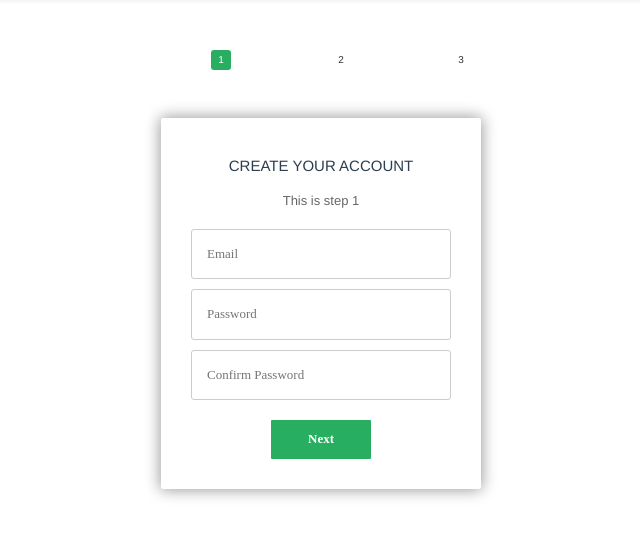
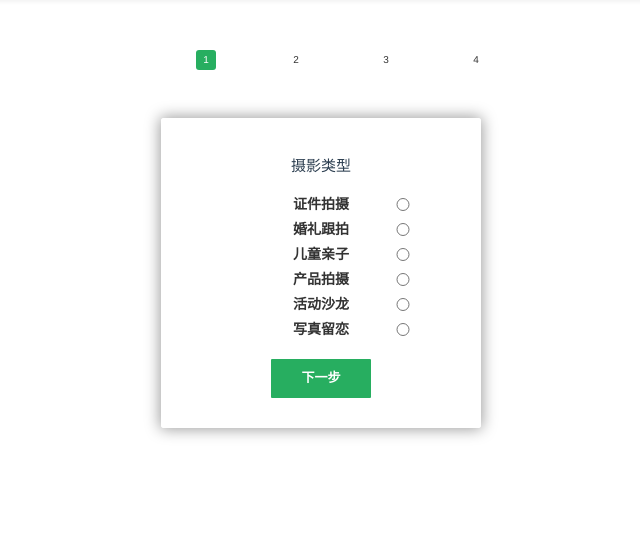
Before and after one commit to npmcdn-to-unpkg-bot/once2016, a Django app: page /appointment/ in a window 1280 px wide. Shown: the part 52-590 px from the top of the page, without its empty margins (319-959 px from the left). Run offline with Django 3.2, Linux system fonts and the light colour scheme; some libraries are stand-ins or nearby versions.

Commit message:
Add form content in appointment page

```diff
--- a/website/home/static/css/style.css
+++ b/website/home/static/css/style.css
@@ -123,7 +123,8 @@
 	color: white;
 	text-transform: uppercase;
 	font-size: 9px;
-	width: 33.33%;
+	/* width: 33.33%; */
+    width: 25%;
 	float: left;
 	position: relative;
 }
--- a/website/home/templates/appointment.html
+++ b/website/home/templates/appointment.html
@@ -1,31 +1,159 @@
 {% include "header.html" %}
 
+<!-- appointment form, refer to http://thecodeplayer.com/walkthrough/jquery-multi-step-form-with-progress-bar -->
 <!-- multistep form -->
-<form id="msform">
+<form id="msform" method="post" action="{% url 'home:appointment_result'%}">
+	{% csrf_token %}
+
 	<!-- progressbar -->
 	<ul id="progressbar">
 		<li class="active">Account Setup</li>
 		<li>Social Profiles</li>
 		<li>Personal Details</li>
+		<li>预约时间</li>
 	</ul>
 	<!-- fieldsets -->
+
 	<fieldset>
-		<h2 class="fs-title">Create your account</h2>
-		<h3 class="fs-subtitle">This is step 1</h3>
-		<input type="text" name="email" placeholder="Email" />
-		<input type="password" name="pass" placeholder="Password" />
-		<input type="password" name="cpass" placeholder="Confirm Password" />
-		<input type="button" name="next" class="next action-button" value="Next" />
+		<h2 class="fs-title">摄影类型</h2>
+		<h3 class="fs-subtitle"></h3>
+
+		<label class="radio">
+			<input type="radio" name="photo_type" id="type1" value="type1"> 证件拍摄
+		</label>
+		<label class="radio">
+			<input type="radio" name="photo_type" id="type2" value="type2"> 婚礼跟拍
+		</label>
+		<label class="radio">
+			<input type="radio" name="photo_type" id="type3" value="type3"> 儿童亲子
+		</label>
+		<label class="radio">
+			<input type="radio" name="photo_type" id="type4" value="type4"> 产品拍摄
+		</label>
+		<label class="radio">
+			<input type="radio" name="photo_type" id="type5" value="type5"> 活动沙龙
+		</label>
+		<label class="radio">
+			<input type="radio" name="photo_type" id="type6" value="type6"> 写真留恋
+		</label>
+
+		<input type="button" name="next" class="next action-button" value="下一步" />
+
 	</fieldset>
+
 	<fieldset>
-		<h2 class="fs-title">Social Profiles</h2>
-		<h3 class="fs-subtitle">Your presence on the social network</h3>
-		<input type="text" name="twitter" placeholder="Twitter" />
-		<input type="text" name="facebook" placeholder="Facebook" />
-		<input type="text" name="gplus" placeholder="Google Plus" />
-		<input type="button" name="previous" class="previous action-button" value="Previous" />
-		<input type="button" name="next" class="next action-button" value="Next" />
+		<h2 class="fs-title">拍摄人数</h2>
+		<h3 class="fs-subtitle"></h3>
+
+		<label class="radio">
+			<input type="radio" name="photo_people_number" id="number1" value="number1"> 1人
+		</label>
+		<label class="radio">
+			<input type="radio" name="photo_people_number" id="number2" value="number2"> 2人
+		</label>
+		<label class="radio">
+			<input type="radio" name="photo_people_number" id="number3" value="number3"> 3人
+		</label>
+		<label class="radio">
+			<input type="radio" name="photo_people_number" id="number4" value="number4"> 更多
+		</label>
+
+		<input type="button" name="previous" class="previous action-button" value="上一步" />
+		<input type="button" name="next" class="next action-button" value="下一步" />
+
 	</fieldset>
+
+	<fieldset>
+		<h2 class="fs-title">选择时间</h2>
+		<h3 class="fs-subtitle"></h3>
+
+		<input type="date" name="appointment_date" class="form-control" id="inputPassword3">
+
+		<label class="radio-inline">
+			<input type="radio" name="appointment_time" id="time1" value="time1"> 9:00
+		</label>
+		<label class="radio-inline">
+			<input type="radio" name="appointment_time" id="time2" value="time2"> 9:30
+		</label>
+		<label class="radio-inline">
+			<input type="radio" name="appointment_time" id="time3" value="time3"> 10:00
+		</label>
+		<label class="radio-inline">
+			<input type="radio" name="appointment_time" id="time4" value="time4"> 10:30
+		</label>
+		<label class="radio-inline">
+			<input type="radio" name="appointment_time" id="time5" value="time5"> 11:00
+		</label>
+		<label class="radio-inline">
+			<input type="radio" name="appointment_time" id="time6" value="time6"> 11:30
+		</label>
+		<label class="radio-inline">
+			<input type="radio" name="appointment_time" id="time7" value="time7"> 12:00
+		</label>
+		<label class="radio-inline">
+			<input type="radio" name="appointment_time" id="time8" value="time8"> 12:30
+		</label>
+		<label class="radio-inline">
+			<input type="radio" name="appointment_time" id="time9" value="time9"> 13:00
+		</label>
+		<label class="radio-inline">
+			<input type="radio" name="appointment_time" id="time10" value="time10"> 13:30
+		</label>
+		<label class="radio-inline">
+			<input type="radio" name="appointment_time" id="time11" value="time11"> 14:00
+		</label>
+		<label class="radio-inline">
+			<input type="radio" name="appointment_time" id="time12" value="time12"> 14:30
+		</label>
+		<label class="radio-inline">
+			<input type="radio" name="appointment_time" id="time13" value="time13"> 15:00
+		</label>
+		<label class="radio-inline">
+			<input type="radio" name="appointment_time" id="time14" value="time14"> 15:30
+		</label>
+		<label class="radio-inline">
+			<input type="radio" name="appointment_time" id="time15" value="time15"> 16:00
+		</label>
+		<label class="radio-inline">
+			<input type="radio" name="appointment_time" id="time16" value="time16"> 16:30
+		</label>
+		<label class="radio-inline">
+			<input type="radio" name="appointment_time" id="time17" value="time17"> 17:00
+		</label>
+		<label class="radio-inline">
+			<input type="radio" name="appointment_time" id="time18" value="time18"> 17:30
+		</label>
+		<label class="radio-inline">
+			<input type="radio" name="appointment_time" id="time19" value="time19"> 18:00
+		</label>
+		<label class="radio-inline">
+			<input type="radio" name="appointment_time" id="time20" value="time20"> 18:30
+		</label>
+		<label class="radio-inline">
+			<input type="radio" name="appointment_time" id="time21" value="time21"> 19:00
+		</label>
+
+		<p></p>
+		<input type="button" name="previous" class="previous action-button" value="上一步" />
+		<input type="button" name="next" class="next action-button" value="下一步" />
+	</fieldset>
+
+	<fieldset>
+		<h2 class="fs-title">用户信息</h2>
+		<h3 class="fs-subtitle"></h3>
+
+		<input type="text" name="user_name" id="inputEmail3" placeholder="姓名">
+		<input type="text" name="user_phone" id="inputPassword3" placeholder="电话">
+		<input type="email" name="user_email" id="inputEmail3" placeholder="邮箱">
+
+
+		<p></p>
+		<input type="button" name="previous" class="previous action-button" value="上一步" />
+		<button type="submit" class="btn btn-success action-button">立即预约</button>
+
+	</fieldset>
+
+    <!--
 	<fieldset>
 		<h2 class="fs-title">Personal Details</h2>
 		<h3 class="fs-subtitle">We will never sell it</h3>
@@ -33,9 +161,10 @@
 		<input type="text" name="lname" placeholder="Last Name" />
 		<input type="text" name="phone" placeholder="Phone" />
 		<textarea name="address" placeholder="Address"></textarea>
-		<input type="button" name="previous" class="previous action-button" value="Previous" />
-		<input type="submit" name="submit" class="submit action-button" value="Submit" />
+		<input type="button" name="previous" class="previous action-button" value="上一步" />
+		<input type="submit" name="submit" class="submit action-button" value="立即预约" />
 	</fieldset>
+-->
 </form>
 
 
@@ -47,7 +176,7 @@
 
 
 
-<!--
+<!-- normal form
 <div class="container">
 
 	<div class="text-center" style='margin:30px auto'><h2>摄影拍照</h2></div>
@@ -122,7 +251,7 @@
 
 
 		<div class="form-group">
-			<!-- refer to https://developer.mozilla.org/en-US/docs/Web/HTML/Element/input/date --
+			# refer to https://developer.mozilla.org/en-US/docs/Web/HTML/Element/input/date --
 			<label for="inputPassword3" class="col-sm-2 control-label">预约日期</label>
 			<div class="col-sm-10">
 				<input type="date" name="appointment_date" class="form-control" id="inputPassword3">
@@ -134,7 +263,7 @@
 			<label for="inputPassword3" class="col-sm-2 control-label">预约时间</label>
 			<div class="col-sm-10">
 
-				<!-- <div class="radio disabled">, refer to http://getbootstrap.com/css/#checkboxes-and-radios --
+				# <div class="radio disabled">, refer to http://getbootstrap.com/css/#checkboxes-and-radios
 				<label class="radio-inline">
 					<input type="radio" name="appointment_time" id="time1" value="time1"> 9:00
 				</label>
@@ -213,7 +342,8 @@
 	</form>
 
 </div>
--->
+end of normal form -->
+
 
 </body>
 
```
